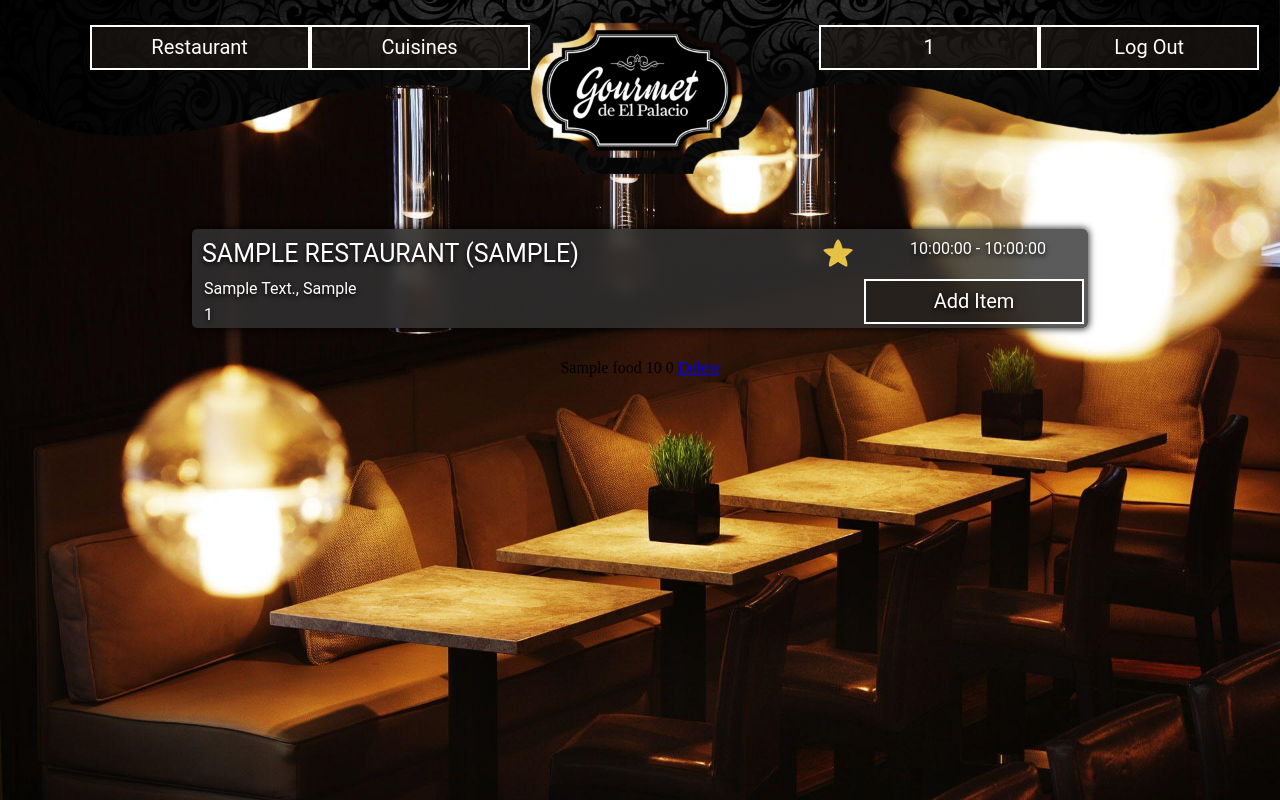
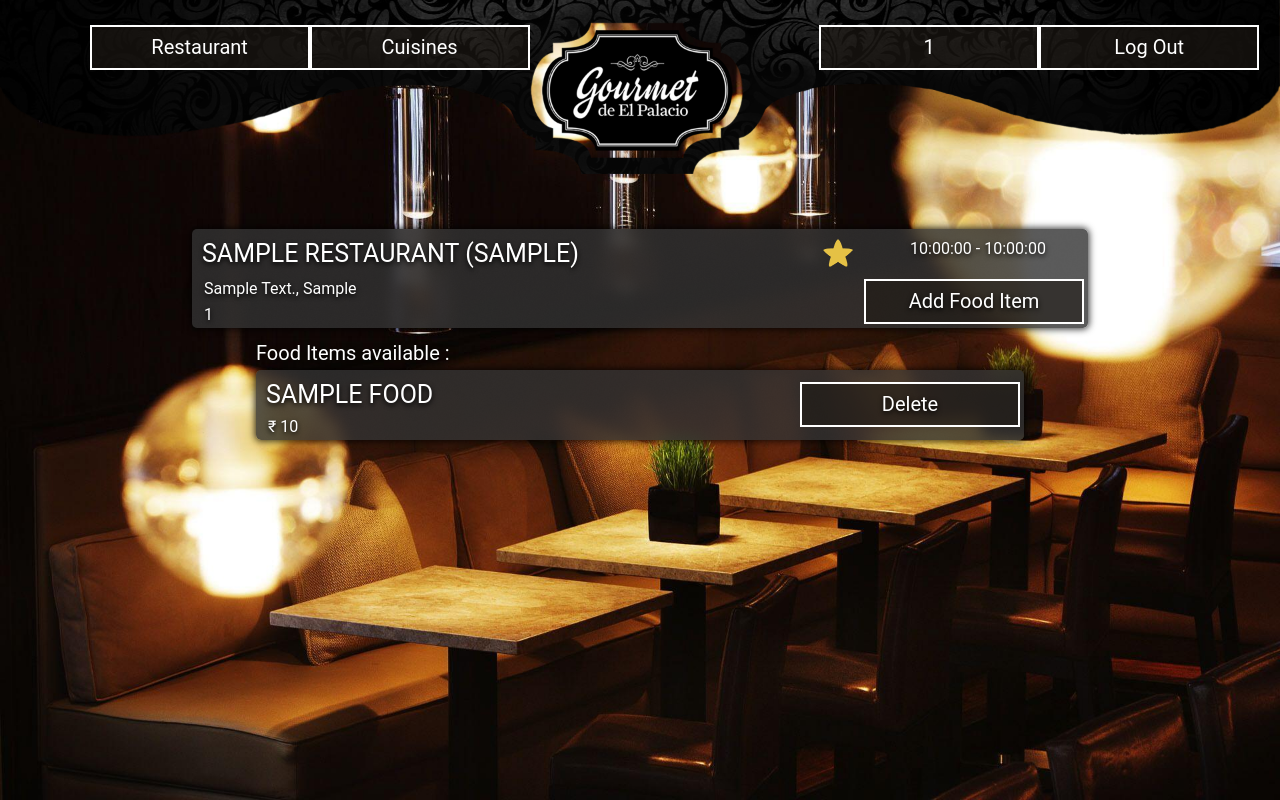
Before and after one commit to shivansh1010/Gourmet, a PHP site: page /restaurant.php?r_id=1 in a window 1280 px wide. Run offline with PHP 8.4, Linux system fonts and the light colour scheme; the visitor is signed in with stand-in values (Sample User, id 1); tables that the repository leaves empty hold one stand-in row (values such as "Sample post").

Commit message:
restaurant.php done

```diff
--- a/css/user.css
+++ b/css/user.css
@@ -59,5 +59,6 @@
     width:65%;
 }
 .styledanchor{
-    margin-right: 5px;
+    margin-right: 10px;
+    width:110px;
 }
--- a/restaurant.php
+++ b/restaurant.php
@@ -59,7 +59,7 @@
 	        echo '<td colspan=2 class="field address">&nbsp;&nbsp;'.$restro_data["address"].', '.$restro_data["city"].'</td>';
 
 	        if ( $is_owner) {
-	        	echo '<td rowspan=2 ><a class="styledanchor"   href="add_serve_form.php?r_id='.$r_id.'">Add Item</a></td>';
+	        	echo '<td rowspan=2 ><a class="styledanchor"   href="add_serve_form.php?r_id='.$r_id.'">Add Food Item</a></td>';
 	        }
 
 	        echo '</tr><tr>';
@@ -76,20 +76,35 @@
 		//displaying menu items
 	    $q = "SELECT * FROM food f, serves s WHERE r_id = '$r_id' AND f_id = f.id;";
         $result = mysqli_query($link,$q);
-        echo '<br>';
+		echo '<div class="labelhead">Food Items available : </div>';
+        //echo '<br>';
         while($row = mysqli_fetch_array($result,MYSQLI_ASSOC)){
+
+
+	        echo '<div class="bodytrbg food"><div style="background:rgba(50,50,50,0.8);border-radius: 5px;">';
+	        echo '<table border=0 cellpadding=2>';
+	        echo '<tr>';
+	        echo '<td  class="field name">'.$row["name"].'</td>';
+            $f_id = $row['f_id'];
+            if($is_owner){
+				echo '<td rowspan=2	><a class="styledanchor" href="./delete_item.php?r_id='.$r_id.'&f_id='.$f_id.'">Delete</a></td>';
+			}
+	        echo '</tr><tr>';
+	        echo '<td class="field mobile">&nbsp;&nbsp;₹&nbsp;'.$row["price"].'</td>';
+	        echo '</tr>';
+
+	        echo '</table>';
+	        echo '</div></div>';
+
+/*
             echo $row['name'].' ';
             echo $row['price'].' ';
             echo $row['discount'].' ';
             $f_id = $row['f_id'];
-            if($is_owner){
-                echo '<a href="./delete_item.php?r_id='.$r_id.'&f_id='.$f_id.'">Delete</a>';
-            }
-            echo '<br>';
+            echo '<br>';*/
         }
         echo '<br>';
 
-		// adding item in the menu
     ?>
 
 
--- a/user.php
+++ b/user.php
@@ -35,7 +35,6 @@
     }
         $id = $_SESSION['u_id'];
 
-    echo '<br>';
   //echo "$nm";
   echo '<div class="bodytrbg"><div style="background:rgba(50,50,50,0.8);border-radius: 5px;">';
   echo '<table border=0 cellpadding=2>';
```
Also changed, not shown: error.html (deleted, +0 -7 lines).
